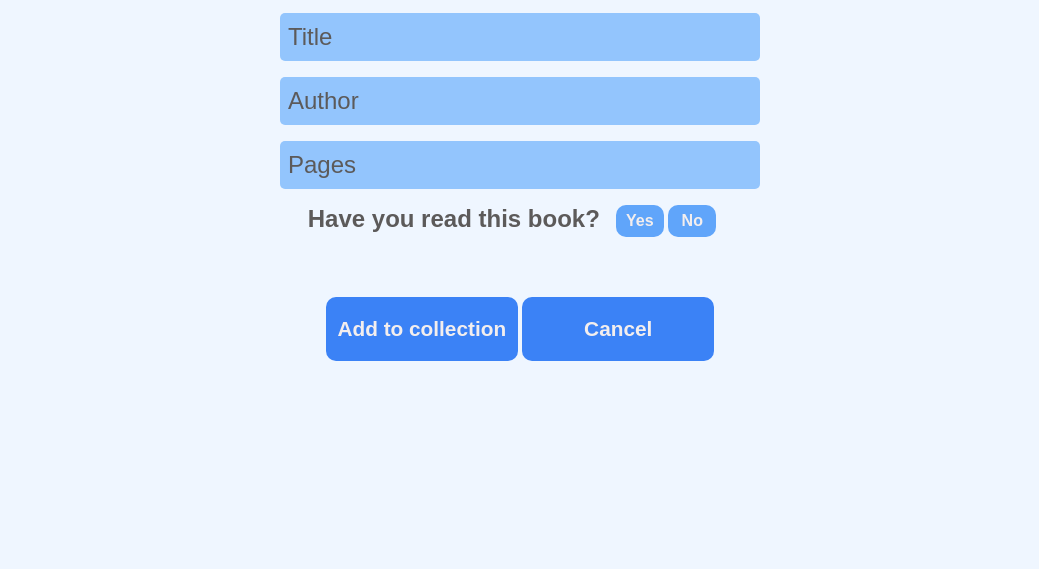
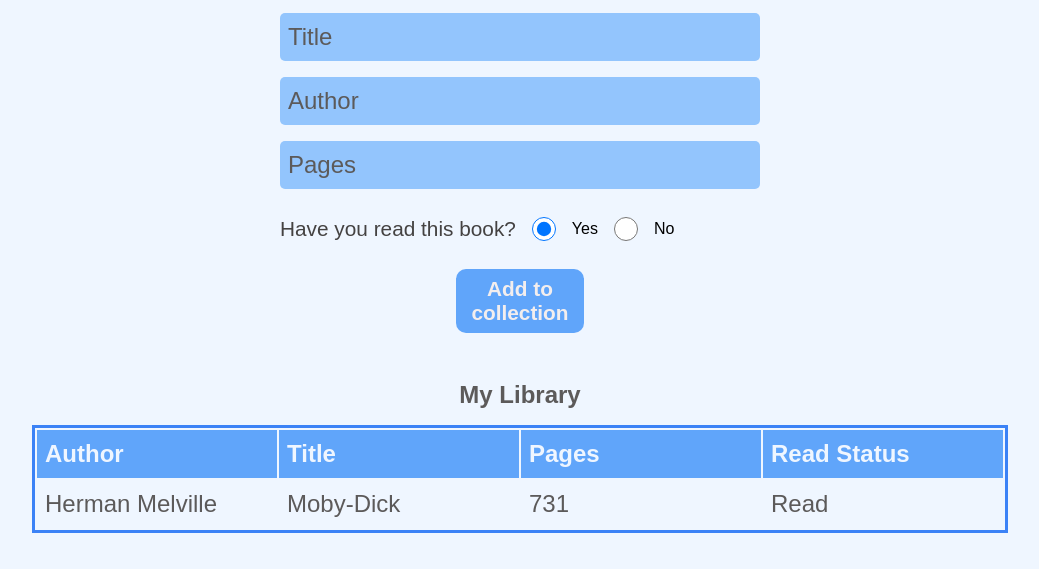
Before and after one commit to shabalinmedia/library, a plain HTML site: page index.html in a window 1280 px wide. Shown: the part 231-800 px from the top of the page, without its empty margins (120-1159 px from the left). Drawn offline with Linux system fonts and the light colour scheme.

Commit message:
Added some JS.

```diff
--- a/index.html
+++ b/index.html
@@ -18,20 +18,40 @@
             <input class="title" type="text" placeholder="Title">
             <input class="author" type="text" placeholder="Author">
             <input class="pages" type="number" placeholder="Pages">
+
+            <div id="wrapper">
+                <label for="yes_no_radio">Have you read this book?</label>
+
+              <input type="radio" name="yes_no" class="yN" checked>Yes</input>
+
+
+              <input type="radio" name="yes_no" class="yN">No</input>
+
+              </div>
+            <button id="add">Add to collection</button>
         </div>
 
-        <div class="read">
-            <h2>Have you read this book?</h2>
-            <div>
-                <button id="yes-button">Yes</button>
-                <button id="no-button">No</button>
-            </div>
-        </div>
 
-        <div class="add-book">
-            <button id="add">Add to collection</button>
-            <button id="cancel">Cancel</button>
-        </div>
+
+
+
+        <table class="table">
+            <h2 id="lib">My Library</h2>
+            <tr>
+                <th>Author</th>
+                <th>Title</th>
+                <th>Pages</th>
+                <th>Read Status</th>
+              </tr>
+              <tr>
+                <td>Herman Melville</td>
+                <td>Moby-Dick</td>
+                <td>731</td>
+                <td>Read</td>
+              </tr>
+
+
+        </table>
 
     </div>
 
--- a/script.js
+++ b/script.js
@@ -4,6 +4,26 @@ function Book() {
   // the constructor...
 }
 
-function addBookToLibrary() {
-  // do stuff here
-}
+const yesButton = document.querySelector("#yes-button");
+const noButton = document.querySelector("#no-button");
+const addButton = document.querySelector("#add");
+const cancelButton = document.querySelector("#cancel");
+
+const addToLibrary = (ev) => {
+  ev.preventDefault();
+  let toLibrary = {
+    title: document.querySelector(".title").value,
+    author: document.querySelector(".author").value,
+    pages: document.querySelector(".pages").value,
+    readStatus: "HZ",
+  };
+
+  myLibrary.push(toLibrary);
+  document.querySelector(".form").value = "";
+};
+
+document.addEventListener("DOMContentLoaded", () => {
+  document.querySelector("#add").addEventListener("click", addToLibrary);
+});
+
+console.log(myLibrary);
--- a/style.css
+++ b/style.css
@@ -42,6 +42,8 @@ header h2 {
     flex-direction: column;
     justify-content: space-between;
     gap: 1rem;
+    padding-bottom: 2rem;
+    align-items: center;
 
 }
 
@@ -79,13 +81,11 @@ button {
     color: rgb(92, 90, 90);
     padding-bottom: 1rem;
     padding-right: 1rem;
-
 }
 
 .read {
     display: flex;
     padding-right: 1rem;
-
 }
 
 button:hover {
@@ -94,6 +94,7 @@ button:hover {
 
 .add-book {
     padding-top: 2rem;
+    padding-bottom: 2rem;
 }
 
 
@@ -102,10 +103,70 @@ button:hover {
     height: 4rem;
     background: #3b82f6;
     font-size: 1.3rem;
-
 }
 
 .add-book button:hover {
     background: #1d4ed8;
+}
+
+.table {
+    display: flex;
+    background: #eff6ff;
+    text-align: left;
+    font-size: 1.5rem;
+    justify-content: space-between;
+    border: solid 0.2rem #3b82f6;
 
 }
+.table th {
+    background: #60a5fa;
+    width: 15rem;
+    height: 3rem;
+    color: #eff6ff;
+    padding-left: 0.5rem;
+}
+
+.table td {
+    width: 15rem;
+    height: 3rem;
+    color: rgb(92, 90, 90);
+    padding-left: 0.5rem;
+
+
+}
+
+#lib {
+    color: rgb(92, 90, 90);
+}
+
+#wrapper {
+    width: 30rem;
+    display: flex;
+    flex-direction: row;
+    align-items: center;
+    gap: 1rem;
+
+
+
+
+}
+
+#wrapper input {
+    width: 1.5rem;
+    color: rgb(145, 30, 30);
+    font-size: 1.3rem;
+
+}
+
+#wrapper label {
+    font-size: 1.3rem;
+    color: rgb(68, 66, 66);
+
+}
+
+#add {
+    width: 8rem;
+    height: 4rem;
+    font-size: 1.3rem;
+
+}
```
